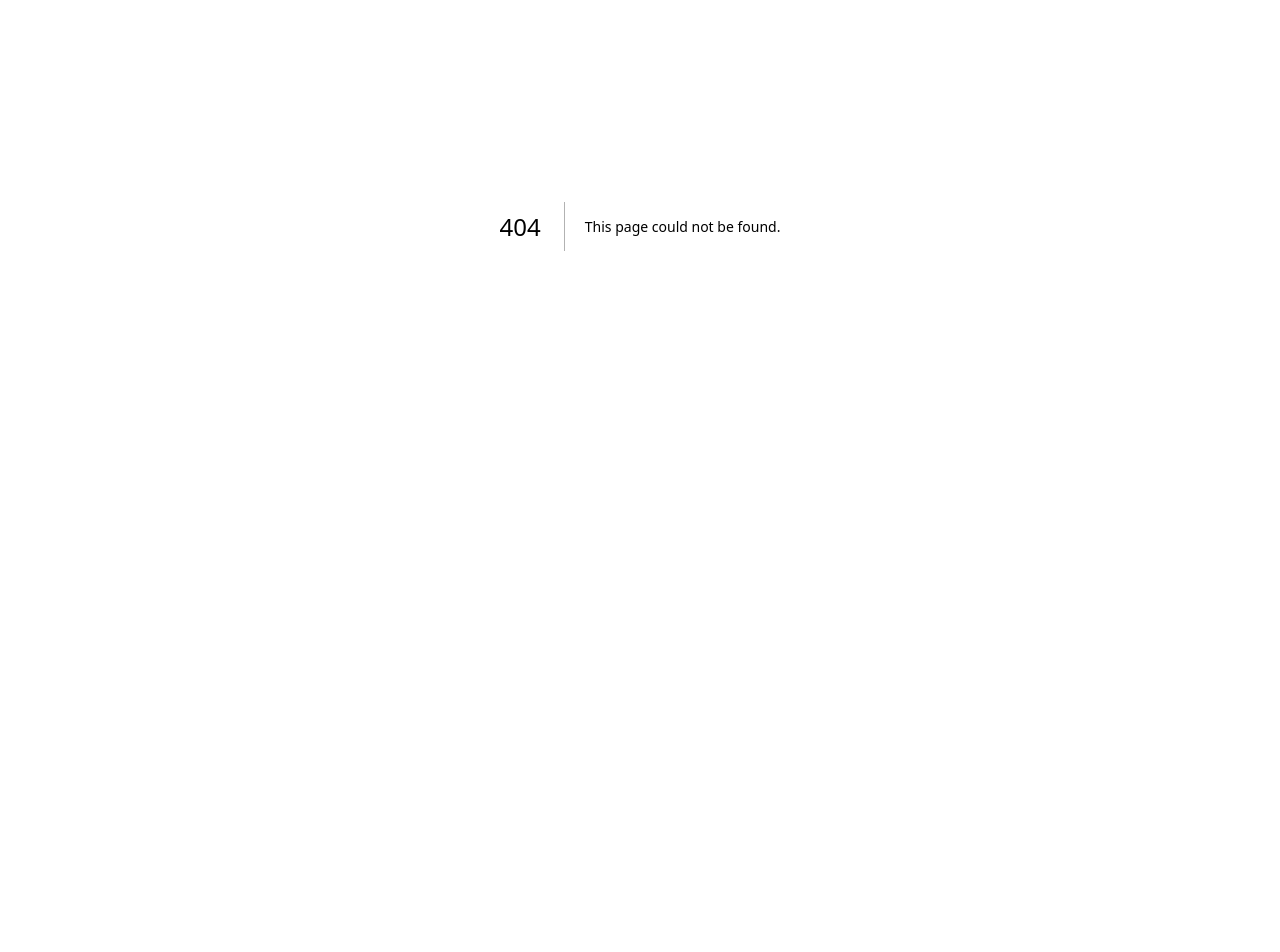
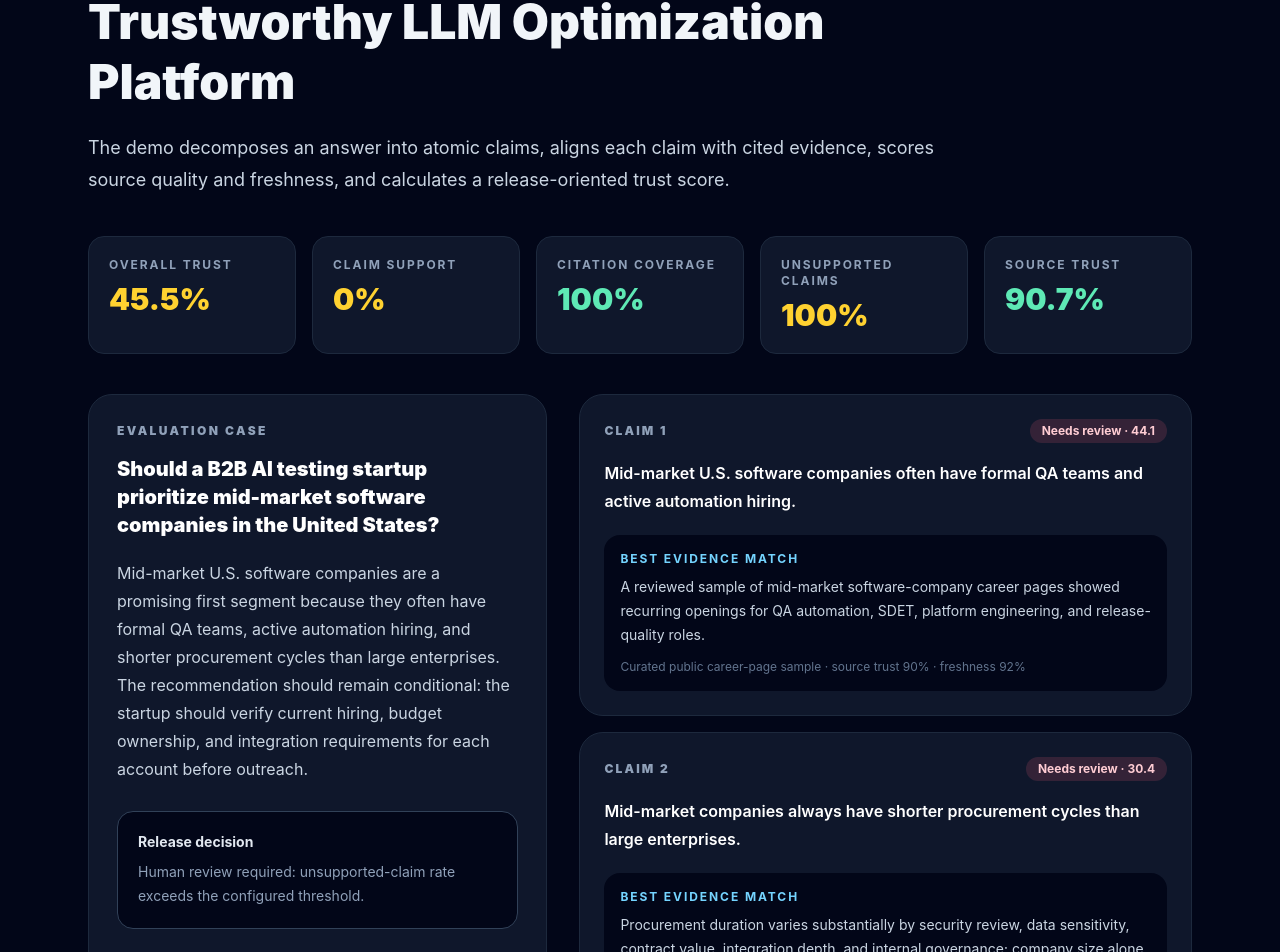
Before and after one commit to xiechupeng/trustlink-v5, a Next.js app: page /ai-lab/trustworthy-llm in a window 1280 px wide. Before the commit this address had no page. Shown: the part 174-1126 px from the top of the page. Before the commit the page ends 800 px from the top, so only its background shows below. Built offline with nearby package versions, Linux system fonts and the light colour scheme.

Commit message:
feat(ai-lab): add trustworthy LLM evaluation demo

```diff
--- /dev/null
+++ b/app/ai-lab/trustworthy-llm/page.tsx
@@ -0,0 +1,111 @@
+import Link from "next/link";
+import qaData from "@/data/ai-lab/business-qa.json";
+import { evaluateTrust, type QAExample } from "@/lib/ai-lab/scoring";
+
+const examples = qaData as QAExample[];
+
+function Metric({ label, value, inverse = false }: { label: string; value: number; inverse?: boolean }) {
+  const positive = inverse ? value <= 20 : value >= 75;
+  return (
+    <div className="rounded-2xl border border-slate-800 bg-slate-900 p-5">
+      <p className="text-xs font-bold uppercase tracking-[0.16em] text-slate-400">{label}</p>
+      <p className={`mt-2 text-3xl font-black ${positive ? "text-emerald-300" : "text-amber-300"}`}>
+        {value}%
+      </p>
+    </div>
+  );
+}
+
+export default function TrustworthyLLMPage() {
+  const evaluated = examples.map((example) => ({ example, evaluation: evaluateTrust(example) }));
+  const primary = evaluated[0];
+
+  return (
+    <main className="min-h-screen bg-slate-950 text-slate-100">
+      <div className="mx-auto max-w-6xl px-6 py-12">
+        <div className="flex flex-wrap items-center justify-between gap-4">
+          <Link href="/ai-lab" className="font-semibold text-sky-300 hover:text-sky-200">
+            ← Applied AI Lab
+          </Link>
+          <span className="rounded-full border border-emerald-400/30 bg-emerald-400/10 px-4 py-2 text-xs font-bold uppercase tracking-[0.16em] text-emerald-200">
+            Deterministic evaluation
+          </span>
+        </div>
+
+        <header className="mt-12 max-w-4xl">
+          <p className="text-sm font-black uppercase tracking-[0.25em] text-sky-300">LLM Reliability</p>
+          <h1 className="mt-4 text-4xl font-black leading-tight sm:text-5xl">
+            Trustworthy LLM Optimization Platform
+          </h1>
+          <p className="mt-5 text-lg leading-8 text-slate-300">
+            The demo decomposes an answer into atomic claims, aligns each claim with cited evidence,
+            scores source quality and freshness, and calculates a release-oriented trust score.
+          </p>
+        </header>
+
+        <section className="mt-10 grid gap-4 sm:grid-cols-2 lg:grid-cols-5">
+          <Metric label="Overall trust" value={primary.evaluation.overall} />
+          <Metric label="Claim support" value={primary.evaluation.claimSupportRate} />
+          <Metric label="Citation coverage" value={primary.evaluation.citationCoverage} />
+          <Metric label="Unsupported claims" value={primary.evaluation.unsupportedClaimRate} inverse />
+          <Metric label="Source trust" value={primary.evaluation.sourceTrust} />
+        </section>
+
+        <section className="mt-10 grid gap-8 lg:grid-cols-[1.05fr_1.4fr]">
+          <div className="rounded-3xl border border-slate-800 bg-slate-900 p-7">
+            <p className="text-xs font-black uppercase tracking-[0.2em] text-slate-400">Evaluation case</p>
+            <h2 className="mt-4 text-xl font-black text-white">{primary.example.question}</h2>
+            <p className="mt-5 leading-7 text-slate-300">{primary.example.answer}</p>
+            <div className="mt-7 rounded-2xl border border-slate-700 bg-slate-950 p-5">
+              <p className="text-sm font-bold text-slate-200">Release decision</p>
+              <p className="mt-2 text-sm leading-6 text-slate-400">
+                {primary.evaluation.unsupportedClaimRate > 20
+                  ? "Human review required: unsupported-claim rate exceeds the configured threshold."
+                  : "Eligible for release: evidence and citation thresholds are satisfied."}
+              </p>
+            </div>
+          </div>
+
+          <div className="space-y-4">
+            {primary.evaluation.claims.map((claim, index) => (
+              <article key={`${claim.claim}-${index}`} className="rounded-3xl border border-slate-800 bg-slate-900 p-6">
+                <div className="flex flex-wrap items-center justify-between gap-3">
+                  <p className="text-xs font-black uppercase tracking-[0.18em] text-slate-400">Claim {index + 1}</p>
+                  <span className={`rounded-full px-3 py-1 text-xs font-bold ${claim.supported ? "bg-emerald-400/15 text-emerald-200" : "bg-rose-400/15 text-rose-200"}`}>
+                    {claim.supported ? "Supported" : "Needs review"} · {claim.supportScore}
+                  </span>
+                </div>
+                <p className="mt-4 font-semibold leading-7 text-white">{claim.claim}</p>
+                <div className="mt-5 rounded-2xl bg-slate-950 p-4">
+                  <p className="text-xs font-bold uppercase tracking-[0.16em] text-sky-300">Best evidence match</p>
+                  <p className="mt-2 text-sm leading-6 text-slate-300">
+                    {claim.matchedEvidence?.text ?? "No evidence matched."}
+                  </p>
+                  <p className="mt-3 text-xs text-slate-500">
+                    {claim.matchedEvidence?.source ?? "Unknown source"} · source trust {claim.sourceTrust}% · freshness {claim.freshness}%
+                  </p>
+                </div>
+              </article>
+            ))}
+          </div>
+        </section>
+
+        <section className="mt-10 rounded-3xl border border-slate-800 bg-slate-900 p-7">
+          <h2 className="text-2xl font-black">What is verifiable in the repository?</h2>
+          <div className="mt-6 grid gap-4 md:grid-cols-3">
+            {[
+              ["Golden dataset", `${examples.length} versioned business QA cases with claims and evidence.`],
+              ["Scoring contract", "Token coverage, citation presence, source trust, freshness, and release thresholds."],
+              ["Regression output", "A Node evaluation script writes a machine-readable JSON scorecard in CI."],
+            ].map(([title, text]) => (
+              <div key={title} className="rounded-2xl bg-slate-950 p-5">
+                <p className="font-bold text-white">{title}</p>
+                <p className="mt-2 text-sm leading-6 text-slate-400">{text}</p>
+              </div>
+            ))}
+          </div>
+        </section>
+      </div>
+    </main>
+  );
+}
```
